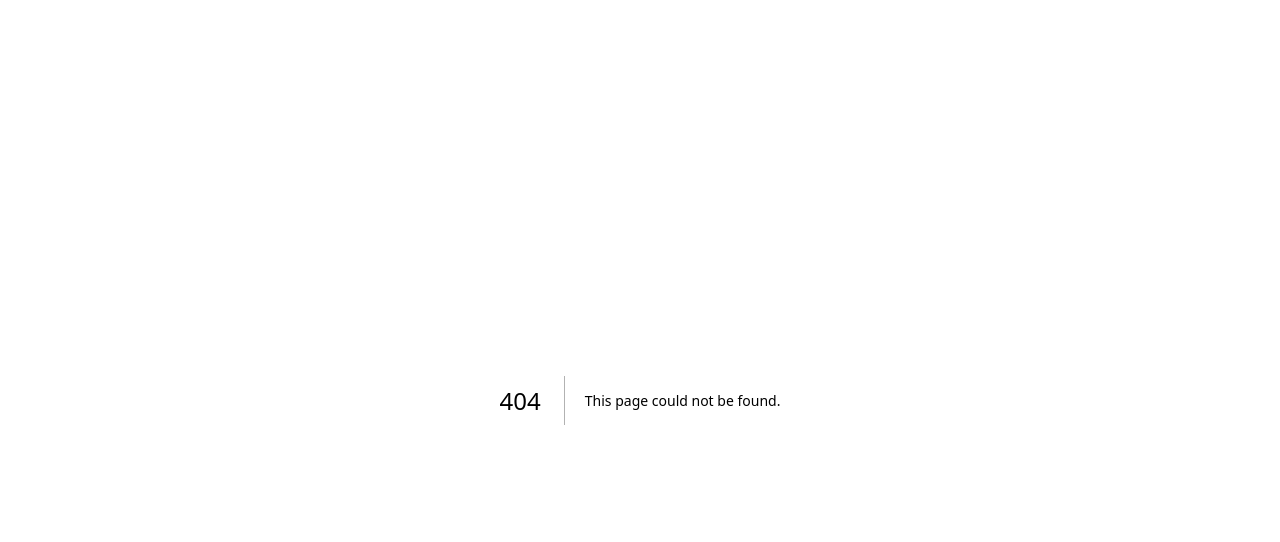
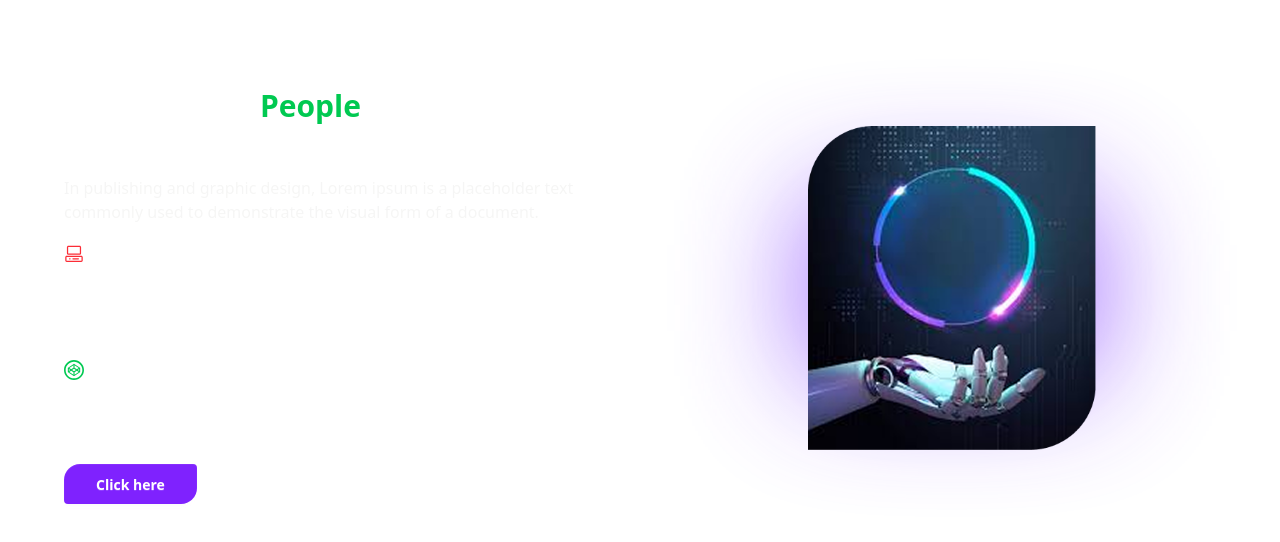
Before and after one commit to SakibFakir69/Ai-Learning-website-Landing-page-, a Next.js app: page /components/powerSection in a window 1280 px wide. Before the commit this address had no page. Shown: the top 542 px of the page. Built offline with nearby package versions, Linux system fonts and the light colour scheme.

Commit message:
robot section done

```diff
--- a/package.json
+++ b/package.json
@@ -16,6 +16,7 @@
     "next": "15.2.4",
     "react": "^19.0.0",
     "react-dom": "^19.0.0",
+    "react-icons": "^5.5.0",
     "tailwind-merge": "^3.1.0",
     "tw-animate-css": "^1.2.5"
   },
--- a/src/app/components/powerSection/Power.jsx
+++ b/src/app/components/powerSection/page.jsx
@@ -1,13 +1,15 @@
 import React from "react";
 import Image from "next/image";
 import image1 from "./../../../../public/Rectangle 23.png";
-
+import { GoCodespaces } from "react-icons/go";
+import { AiTwotoneCode } from "react-icons/ai";
+import { GrCodepen } from "react-icons/gr";
 function AboutUs() {
   return (
     <div>
-      <section className="md:flex p-4 border border-red-500 ">
+      <section className="md:flex p-10  ">
 
-        <div className="p-4 flex-1 border border-white">
+        <div className="p-6 flex-1 ">
           {/* text */}
           <div className="">
 
@@ -28,20 +30,23 @@ function AboutUs() {
 
           <div>
             <div>
-              <p className="text-xl text-white mt-5">Machine Learning</p>
+              <p className="text-xl text-white mt-5"> <GoCodespaces className="text-red-500 font-semibold text-xl"/>Machine Learning</p>
               <span className="text-white opacity-80">
                 In publishing and graphic design, Lorem ipsum is a placeholder
                 text commonly .{" "}
               </span>
             </div>
             <div>
-              <p className="text-xl text-white mt-5 ">Machine Learning</p>
+              <p className="text-xl text-white mt-5  ">
+                <GrCodepen  className="text-xl text-green-500" />
+
+                Deep Learning</p>
               <span className="opacity-80 text-white">
                 In publishing and graphic design, Lorem ipsum is a placeholder
                 text commonly .{" "}
               </span>
             </div>
-            <button>Click here</button>
+            <button className="btn rounded-tl-2xl rounded-br-2xl px-8 py-3 mt-2 bg-violet-600 text-white border-none hover:bg-black transition duration-500 delay-200 hover:shadow-2xl hover:shadow-amber-50">Click here</button>
           </div>
         </div>
 
@@ -49,7 +54,7 @@ function AboutUs() {
           {/* image */}
           <Image src={image1} height={300} alt="about use image "className="z-50 md:w-1/2" />
 
-          <div className="h-44 w-72 border bg-violet-500 absolute blur-3xl opacity-90 filter z-10">
+          <div className="h-44 w-72  bg-violet-500 absolute blur-3xl opacity-90 filter z-10">
 
           </div>
         </div>
--- /dev/null
+++ b/src/app/components/robotSection/page.jsx
@@ -0,0 +1,34 @@
+import React from "react";
+import Image from "next/image";
+import image1 from "./../../../../public/Rectangle 31.png";
+function RobotSection() {
+  return (
+    <div>
+      <section className=" border  bg-black md:h-[350px] h-[490px]">
+
+        <div className="flex items-center mt-10 p-2 justify-center gap-4 md:flex-row flex-col">
+
+          <div className="flex flex-1 justify-center boder border-white items-center h-full p-2">
+            <Image src={image1} alt="robot" className="roundedmd:h-[280px] h-[250px]" />
+          </div>
+
+          <div className="flex flex-1 flex-col">{/* text */}
+
+            <h4 className="text-white md:text-5xl text-2xl">Artificial Intelligence Is The New Big Thing In <span className="font-semibold text-green-500">Technology</span></h4>
+
+
+           <div>
+           <button className="btn px-10 py-2 md:text-xl text-white mt-4 rounded-tl-2xl rounded-br-2xl bg-violet-700 border-none hover:bg-black duration-150 delay-100 shadow-2xl hover:shadow-indigo-700" >Click</button>
+           </div>
+
+
+          </div>
+
+
+        </div>
+      </section>
+    </div>
+  );
+}
+
+export default RobotSection;
--- a/src/app/page.js
+++ b/src/app/page.js
@@ -2,8 +2,9 @@ import BannerPage from "./components/Banner/page";
 import Course from "./components/courseSection/Course";
 import NavbarPage from "./components/Navbar/page";
 import Number from "./components/numberSection/Number";
-import AboutUs from "./components/powerSection/Power";
-import PowerSection from "./components/powerSection/Power";
+import AboutUs from "./components/powerSection/page";
+import PowerSection from "./components/powerSection/page";
+import RobotSection from "./components/robotSection/page";
 
 import ServicesPage from "./components/services/page";
 
@@ -34,6 +35,7 @@ export default function HomePage() {
     <Number/>
 
     <AboutUs/>
+    <RobotSection/>
     </main>
 
 
```
Also changed, not shown: public/Rectangle 31.png (added), 1 other file (tests, documents, lock files or other folders).
